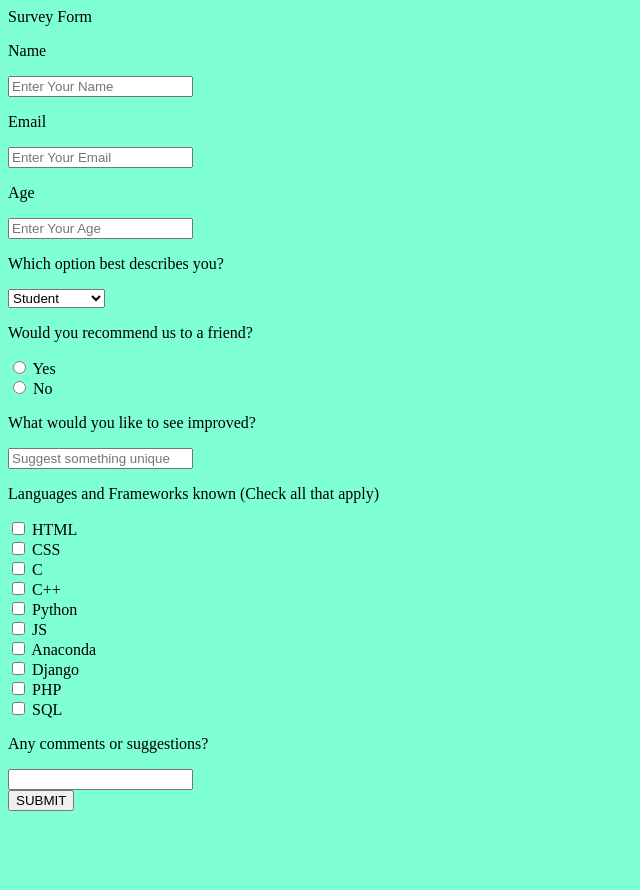
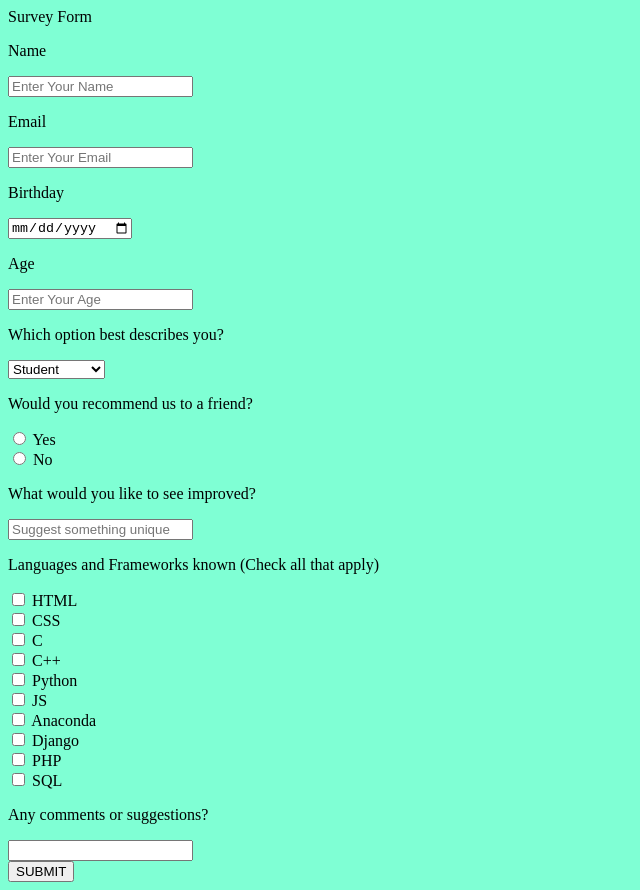
Before and after one commit to Amrit-Raj-17/Random-Survey, a plain HTML site: page index.html in a window 1280 px wide. Shown: the whole page, without its empty margins (0-640 px from the left). Before the commit the page ends 819 px from the top, so only its background shows below. Drawn offline with Linux system fonts and the light colour scheme.

Commit message:
Add files via upload

```diff
--- a/index.html
+++ b/index.html
@@ -1,15 +1,18 @@
 <html>
 <head>
     <link rel="stylesheet" href="style.css">
+    <link rel="icon" type="">
     <title>Survey</title>
 </head>
 <body>
     <p class="survey">Survey Form</p>
     <dev class="details">
         <p>Name</p>
-        <input type="text" name="name" id="name" placeholder="Enter Your Name">
+        <input type="text" name="name" id="name" placeholder="Enter Your Name"><br>
         <p>Email</p>
-        <input type="email" name="email" id="email" placeholder="Enter Your Email">
+        <input type="email" name="email" id="email" placeholder="Enter Your Email"><br>
+        <p>Birthday</p>
+        <input type="date" id="birthday" name="birthday">
         <p>Age</p>
         <input type="number" name="age" id="age" placeholder="Enter Your Age">
         <p>Which option best describes you?</p>
@@ -54,7 +57,7 @@
         </form>
         <p>Any comments or suggestions?</p>
         <input type="text"><br>
-        <button class="submit">SUBMIT</button>
+        <input class="submit" type="button" onclick="alert('Thank you for the survey.')" value="SUBMIT">
     </dev>
 </body>
 </html>
```
